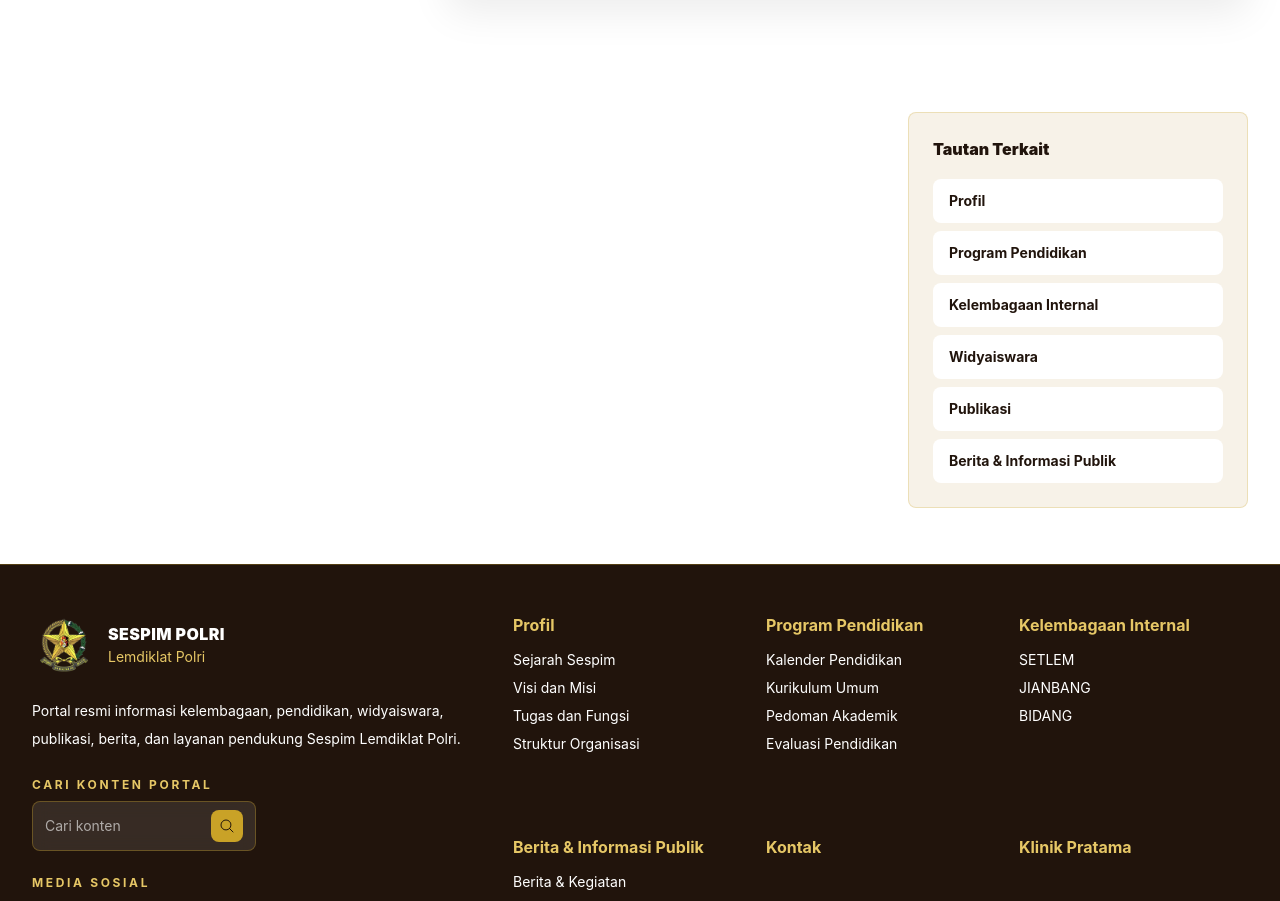
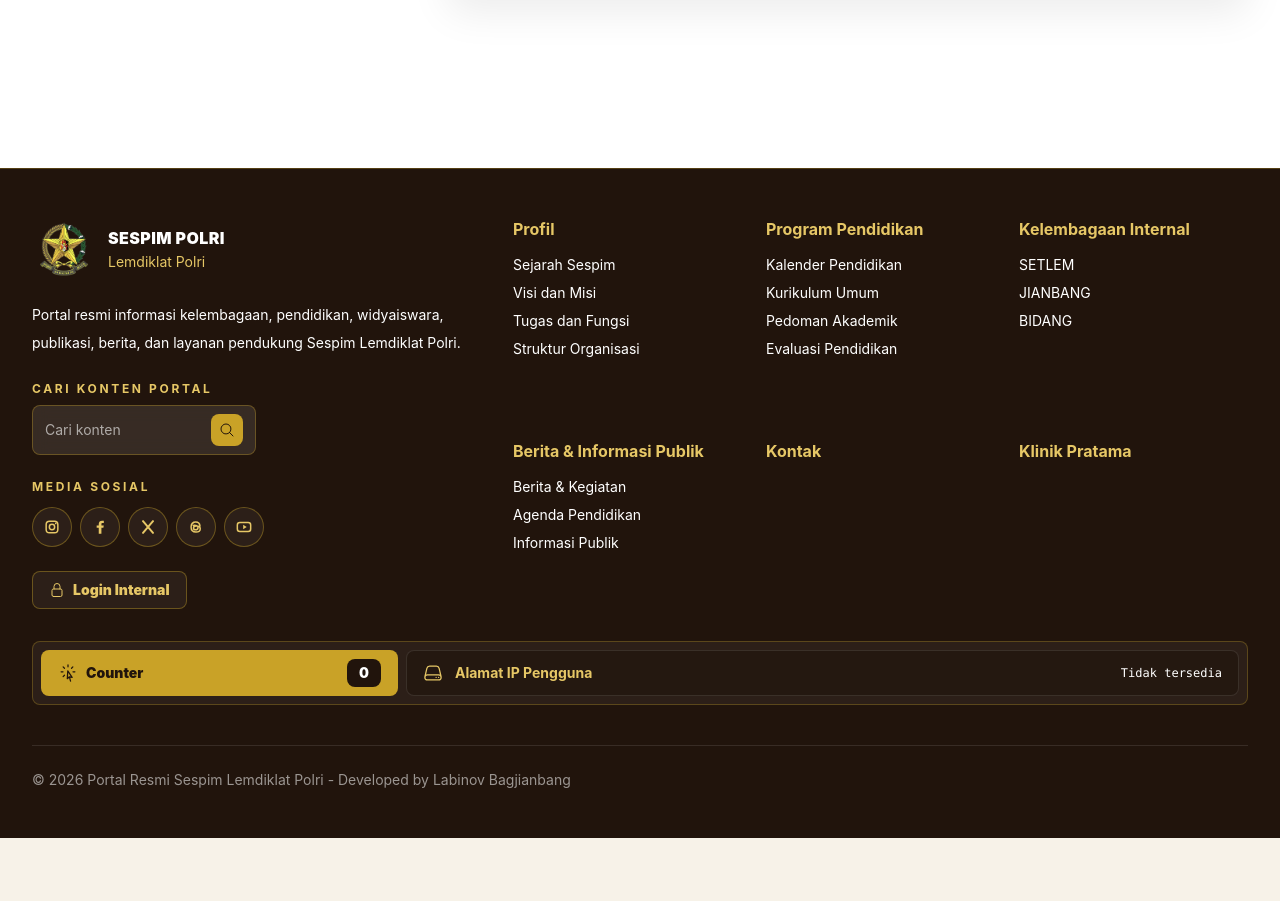
Before and after one commit to dennyssdm/Portalsespimpolri, a Next.js app: page /kontak in a window 1280 px wide. Shown: the part 2288-3189 px from the top of the page. After the commit the page ends 3126 px from the top, so only its background shows below. Built offline with nearby package versions, Linux system fonts and the light colour scheme.

Commit message:
Style: Remove Tautan Terkait card section from public /kontak page

```diff
--- a/src/components/pages/ContentPage.tsx
+++ b/src/components/pages/ContentPage.tsx
@@ -1302,7 +1302,7 @@
                     </a>
                   </div>
                 ) : null}
-                {path !== '/profil/pejabat' && path !== '/profil/fasilitas' && path !== '/profil/kontak/contact' && path !== '/profil/kontak/susunan-redaksi' && path !== '/profil/struktur-organisasi' && (
+                {path !== '/profil/pejabat' && path !== '/profil/fasilitas' && path !== '/profil/kontak/contact' && path !== '/profil/kontak/susunan-redaksi' && path !== '/profil/struktur-organisasi' && path !== '/kontak' && (
                   <div className="rounded-lg border border-polri-gold/25 bg-polri-cream p-6">
                     <h3 className="font-black text-polri-brownDark">Tautan Terkait</h3>
                     <div className="mt-4 grid gap-2">
```
